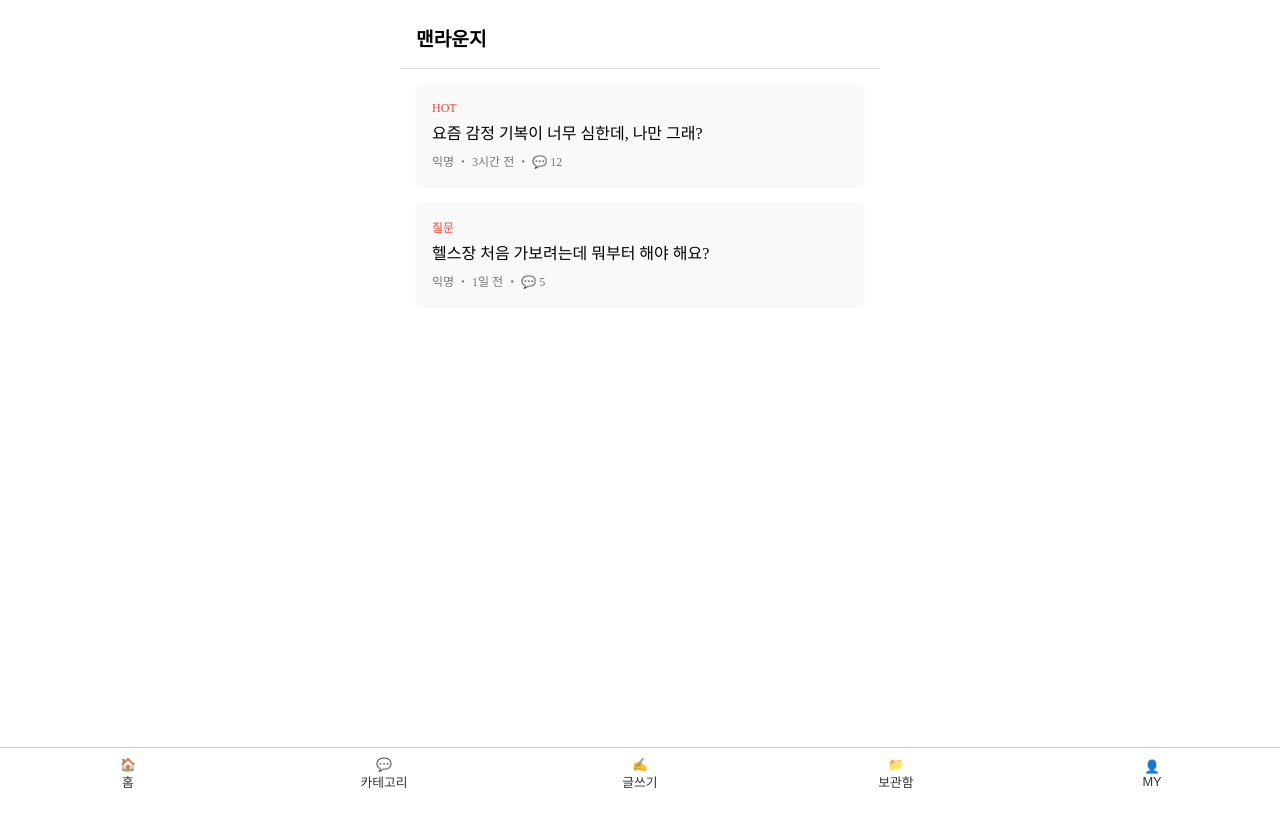
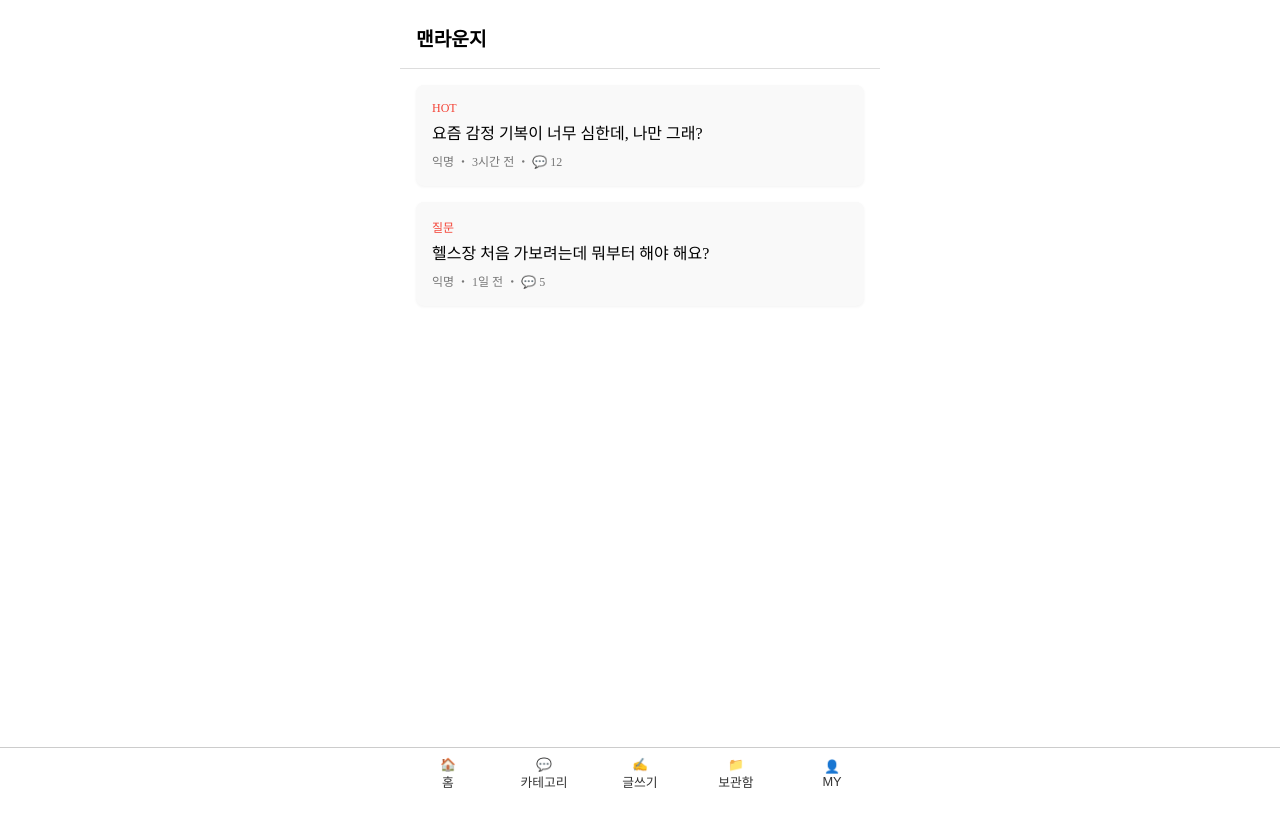
Before and after one commit to manlounge/manlounge-web, a Next.js app: page / in a window 1280 px wide. Shown: the top 826 px of the page. Built offline with nearby package versions, Linux system fonts and the light colour scheme.

Commit message:
Update BottomTab.tsx

```diff
--- a/components/BottomTab.tsx
+++ b/components/BottomTab.tsx
@@ -5,7 +5,7 @@ export default function BottomTab() {
   const router = useRouter();
 
   return (
-    <nav style={{
+    <div style={{
       position: 'fixed',
       bottom: 0,
       left: 0,
@@ -13,9 +13,15 @@ export default function BottomTab() {
       background: '#fff',
       borderTop: '1px solid #ccc',
       display: 'flex',
+      justifyContent: 'center',
+      zIndex: 100,
+    }}>
+      <nav style={{
+        display: 'flex',
+        width: '100%',
+        maxWidth: '480px', // ✅ 가운데 좁은 폭으로 고정
         justifyContent: 'space-around',
         padding: '0.5rem 0',
-      zIndex: 100,
       }}>
         <button onClick={() => router.push('/')} style={tabStyle}>🏠<br />홈</button>
         <button onClick={() => router.push('/category')} style={tabStyle}>💬<br />카테고리</button>
@@ -23,6 +29,7 @@ export default function BottomTab() {
         <button onClick={() => router.push('/saved')} style={tabStyle}>📁<br />보관함</button>
         <button onClick={() => router.push('/profile')} style={tabStyle}>👤<br />MY</button>
       </nav>
+    </div>
   );
 }
 
```
Lines whose indentation alone changed are shown as unchanged.
